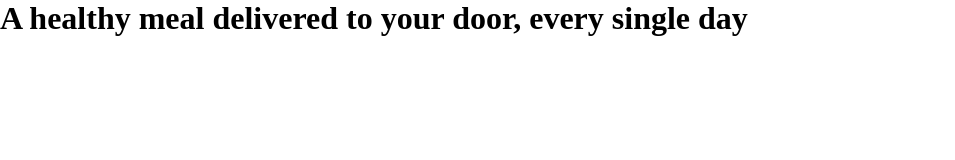
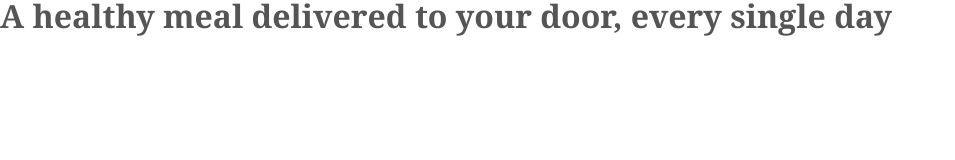
Before and after one commit to alexobadin/omnifood, a plain HTML site: page index.html in a window 1280 px wide. Shown: the whole page, without its empty margins (0-955 px from the left). Drawn offline with Linux system fonts and the light colour scheme.

Commit message:
first project settings

```diff
--- a/css/style.css
+++ b/css/style.css
@@ -3,3 +3,10 @@
   padding: 0;
   box-sizing: border-box;
 }
+
+body {
+  font-family: Georgia, 'Times New Roman', Times, serif;
+  line-height: 1;
+  font-weight: 400;
+  color: #555;
+}
```
